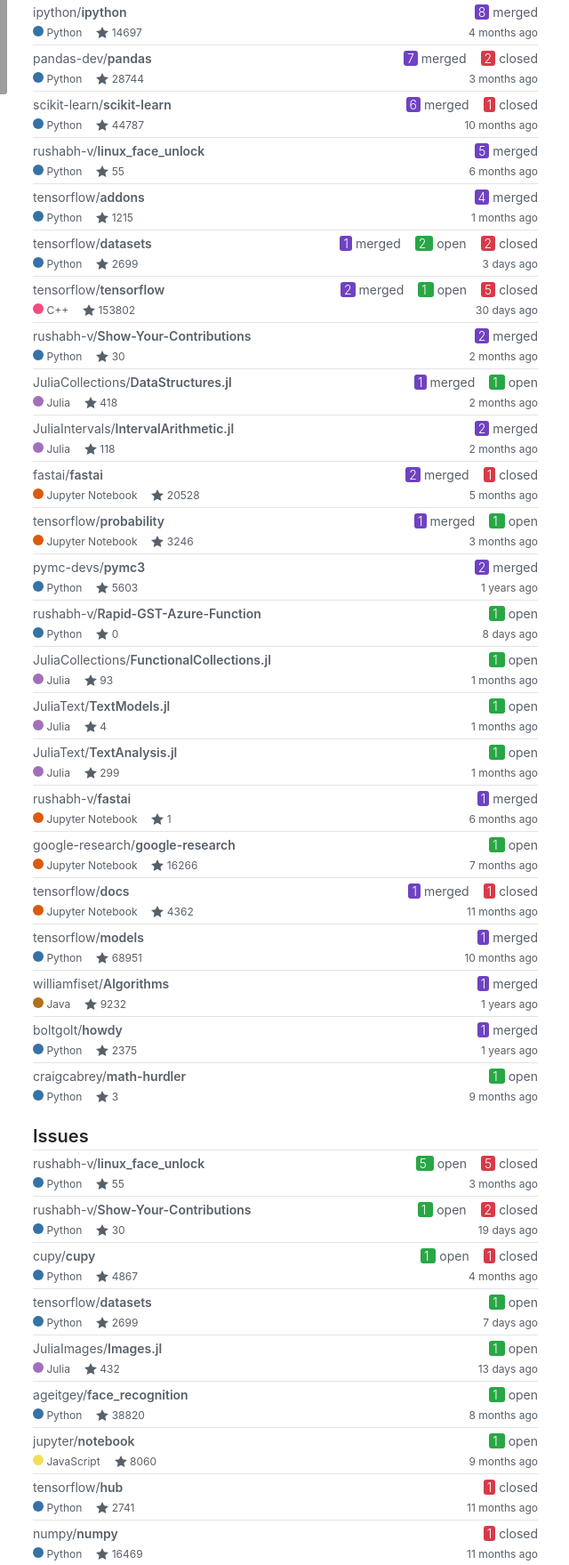
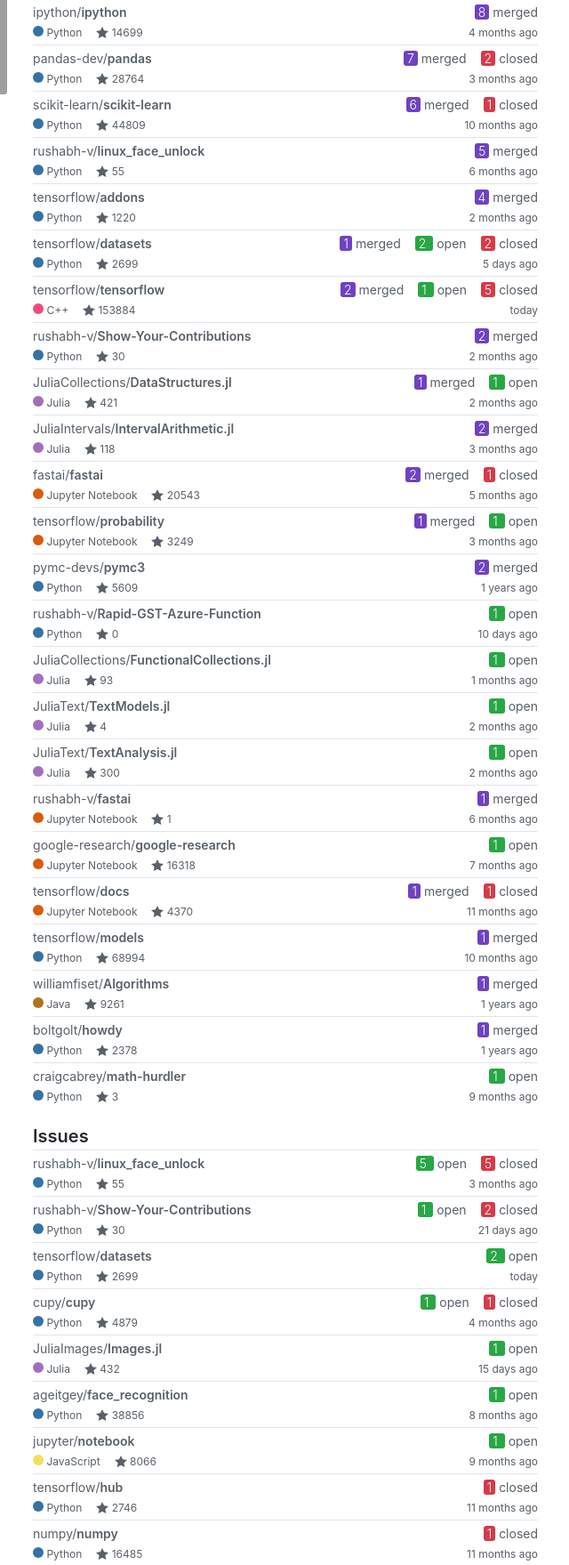
Before and after one commit to rushabh-v/rushabh-v.github.io, a plain HTML site: page contributions.html in a window 1280 px wide. Shown: the part 156-1915 px from the top of the page at 89% size, without its empty margins (422-1062 px from the left). Drawn offline with Linux system fonts and the light colour scheme; grey boxes are pictures that could not be loaded.

Commit message:
Update resources

```diff
--- a/contributions.html
+++ b/contributions.html
@@ -109,7 +109,7 @@ fieldset{padding:0;margin:0;border:0}label{font-weight:600}.form-control,.form-s
                         <path fill-rule="evenodd"
                             d="M14 6l-4.9-.64L7 1 4.9 5.36 0 6l3.6 3.26L2.67 14 7 11.67 11.33 14l-.93-4.74L14 6z">
                         </path>
-                    </svg>&nbsp;4867</div>
+                    </svg>&nbsp;4879</div>
             </div>
             <div class="f6 mt-1">10 months ago</div>
         </div>
@@ -135,7 +135,7 @@ fieldset{padding:0;margin:0;border:0}label{font-weight:600}.form-control,.form-s
                         <path fill-rule="evenodd"
                             d="M14 6l-4.9-.64L7 1 4.9 5.36 0 6l3.6 3.26L2.67 14 7 11.67 11.33 14l-.93-4.74L14 6z">
                         </path>
-                    </svg>&nbsp;14697</div>
+                    </svg>&nbsp;14699</div>
             </div>
             <div class="f6 mt-1">4 months ago</div>
         </div>
@@ -164,7 +164,7 @@ fieldset{padding:0;margin:0;border:0}label{font-weight:600}.form-control,.form-s
                         <path fill-rule="evenodd"
                             d="M14 6l-4.9-.64L7 1 4.9 5.36 0 6l3.6 3.26L2.67 14 7 11.67 11.33 14l-.93-4.74L14 6z">
                         </path>
-                    </svg>&nbsp;28744</div>
+                    </svg>&nbsp;28764</div>
             </div>
             <div class="f6 mt-1">3 months ago</div>
         </div>
@@ -193,7 +193,7 @@ fieldset{padding:0;margin:0;border:0}label{font-weight:600}.form-control,.form-s
                         <path fill-rule="evenodd"
                             d="M14 6l-4.9-.64L7 1 4.9 5.36 0 6l3.6 3.26L2.67 14 7 11.67 11.33 14l-.93-4.74L14 6z">
                         </path>
-                    </svg>&nbsp;44787</div>
+                    </svg>&nbsp;44809</div>
             </div>
             <div class="f6 mt-1">10 months ago</div>
         </div>
@@ -245,9 +245,9 @@ fieldset{padding:0;margin:0;border:0}label{font-weight:600}.form-control,.form-s
                         <path fill-rule="evenodd"
                             d="M14 6l-4.9-.64L7 1 4.9 5.36 0 6l3.6 3.26L2.67 14 7 11.67 11.33 14l-.93-4.74L14 6z">
                         </path>
-                    </svg>&nbsp;1215</div>
+                    </svg>&nbsp;1220</div>
             </div>
-            <div class="f6 mt-1">1 months ago</div>
+            <div class="f6 mt-1">2 months ago</div>
         </div>
     </div>
         <div class="border-top py-1">
@@ -280,7 +280,7 @@ fieldset{padding:0;margin:0;border:0}label{font-weight:600}.form-control,.form-s
                         </path>
                     </svg>&nbsp;2699</div>
             </div>
-            <div class="f6 mt-1">3 days ago</div>
+            <div class="f6 mt-1">5 days ago</div>
         </div>
     </div>
         <div class="border-top py-1">
@@ -311,9 +311,9 @@ fieldset{padding:0;margin:0;border:0}label{font-weight:600}.form-control,.form-s
                         <path fill-rule="evenodd"
                             d="M14 6l-4.9-.64L7 1 4.9 5.36 0 6l3.6 3.26L2.67 14 7 11.67 11.33 14l-.93-4.74L14 6z">
                         </path>
-                    </svg>&nbsp;153802</div>
+                    </svg>&nbsp;153884</div>
             </div>
-            <div class="f6 mt-1">30 days ago</div>
+            <div class="f6 mt-1">today</div>
         </div>
     </div>
         <div class="border-top py-1">
@@ -367,7 +367,7 @@ fieldset{padding:0;margin:0;border:0}label{font-weight:600}.form-control,.form-s
                         <path fill-rule="evenodd"
                             d="M14 6l-4.9-.64L7 1 4.9 5.36 0 6l3.6 3.26L2.67 14 7 11.67 11.33 14l-.93-4.74L14 6z">
                         </path>
-                    </svg>&nbsp;418</div>
+                    </svg>&nbsp;421</div>
             </div>
             <div class="f6 mt-1">2 months ago</div>
         </div>
@@ -395,7 +395,7 @@ fieldset{padding:0;margin:0;border:0}label{font-weight:600}.form-control,.form-s
                         </path>
                     </svg>&nbsp;118</div>
             </div>
-            <div class="f6 mt-1">2 months ago</div>
+            <div class="f6 mt-1">3 months ago</div>
         </div>
     </div>
         <div class="border-top py-1">
@@ -422,7 +422,7 @@ fieldset{padding:0;margin:0;border:0}label{font-weight:600}.form-control,.form-s
                         <path fill-rule="evenodd"
                             d="M14 6l-4.9-.64L7 1 4.9 5.36 0 6l3.6 3.26L2.67 14 7 11.67 11.33 14l-.93-4.74L14 6z">
                         </path>
-                    </svg>&nbsp;20528</div>
+                    </svg>&nbsp;20543</div>
             </div>
             <div class="f6 mt-1">5 months ago</div>
         </div>
@@ -452,7 +452,7 @@ fieldset{padding:0;margin:0;border:0}label{font-weight:600}.form-control,.form-s
                         <path fill-rule="evenodd"
                             d="M14 6l-4.9-.64L7 1 4.9 5.36 0 6l3.6 3.26L2.67 14 7 11.67 11.33 14l-.93-4.74L14 6z">
                         </path>
-                    </svg>&nbsp;3246</div>
+                    </svg>&nbsp;3249</div>
             </div>
             <div class="f6 mt-1">3 months ago</div>
         </div>
@@ -478,7 +478,7 @@ fieldset{padding:0;margin:0;border:0}label{font-weight:600}.form-control,.form-s
                         <path fill-rule="evenodd"
                             d="M14 6l-4.9-.64L7 1 4.9 5.36 0 6l3.6 3.26L2.67 14 7 11.67 11.33 14l-.93-4.74L14 6z">
                         </path>
-                    </svg>&nbsp;5603</div>
+                    </svg>&nbsp;5609</div>
             </div>
             <div class="f6 mt-1">1 years ago</div>
         </div>
@@ -506,7 +506,7 @@ fieldset{padding:0;margin:0;border:0}label{font-weight:600}.form-control,.form-s
                         </path>
                     </svg>&nbsp;0</div>
             </div>
-            <div class="f6 mt-1">8 days ago</div>
+            <div class="f6 mt-1">10 days ago</div>
         </div>
     </div>
         <div class="border-top py-1">
@@ -558,7 +558,7 @@ fieldset{padding:0;margin:0;border:0}label{font-weight:600}.form-control,.form-s
                         </path>
                     </svg>&nbsp;4</div>
             </div>
-            <div class="f6 mt-1">1 months ago</div>
+            <div class="f6 mt-1">2 months ago</div>
         </div>
     </div>
         <div class="border-top py-1">
@@ -582,9 +582,9 @@ fieldset{padding:0;margin:0;border:0}label{font-weight:600}.form-control,.form-s
                         <path fill-rule="evenodd"
                             d="M14 6l-4.9-.64L7 1 4.9 5.36 0 6l3.6 3.26L2.67 14 7 11.67 11.33 14l-.93-4.74L14 6z">
                         </path>
-                    </svg>&nbsp;299</div>
+                    </svg>&nbsp;300</div>
             </div>
-            <div class="f6 mt-1">1 months ago</div>
+            <div class="f6 mt-1">2 months ago</div>
         </div>
     </div>
         <div class="border-top py-1">
@@ -634,7 +634,7 @@ fieldset{padding:0;margin:0;border:0}label{font-weight:600}.form-control,.form-s
                         <path fill-rule="evenodd"
                             d="M14 6l-4.9-.64L7 1 4.9 5.36 0 6l3.6 3.26L2.67 14 7 11.67 11.33 14l-.93-4.74L14 6z">
                         </path>
-                    </svg>&nbsp;16266</div>
+                    </svg>&nbsp;16318</div>
             </div>
             <div class="f6 mt-1">7 months ago</div>
         </div>
@@ -663,7 +663,7 @@ fieldset{padding:0;margin:0;border:0}label{font-weight:600}.form-control,.form-s
                         <path fill-rule="evenodd"
                             d="M14 6l-4.9-.64L7 1 4.9 5.36 0 6l3.6 3.26L2.67 14 7 11.67 11.33 14l-.93-4.74L14 6z">
                         </path>
-                    </svg>&nbsp;4362</div>
+                    </svg>&nbsp;4370</div>
             </div>
             <div class="f6 mt-1">11 months ago</div>
         </div>
@@ -689,7 +689,7 @@ fieldset{padding:0;margin:0;border:0}label{font-weight:600}.form-control,.form-s
                         <path fill-rule="evenodd"
                             d="M14 6l-4.9-.64L7 1 4.9 5.36 0 6l3.6 3.26L2.67 14 7 11.67 11.33 14l-.93-4.74L14 6z">
                         </path>
-                    </svg>&nbsp;68951</div>
+                    </svg>&nbsp;68994</div>
             </div>
             <div class="f6 mt-1">10 months ago</div>
         </div>
@@ -715,7 +715,7 @@ fieldset{padding:0;margin:0;border:0}label{font-weight:600}.form-control,.form-s
                         <path fill-rule="evenodd"
                             d="M14 6l-4.9-.64L7 1 4.9 5.36 0 6l3.6 3.26L2.67 14 7 11.67 11.33 14l-.93-4.74L14 6z">
                         </path>
-                    </svg>&nbsp;9232</div>
+                    </svg>&nbsp;9261</div>
             </div>
             <div class="f6 mt-1">1 years ago</div>
         </div>
@@ -741,7 +741,7 @@ fieldset{padding:0;margin:0;border:0}label{font-weight:600}.form-control,.form-s
                         <path fill-rule="evenodd"
                             d="M14 6l-4.9-.64L7 1 4.9 5.36 0 6l3.6 3.26L2.67 14 7 11.67 11.33 14l-.93-4.74L14 6z">
                         </path>
-                    </svg>&nbsp;2375</div>
+                    </svg>&nbsp;2378</div>
             </div>
             <div class="f6 mt-1">1 years ago</div>
         </div>
@@ -827,7 +827,33 @@ fieldset{padding:0;margin:0;border:0}label{font-weight:600}.form-control,.form-s
                         </path>
                     </svg>&nbsp;30</div>
             </div>
-            <div class="f6 mt-1">19 days ago</div>
+            <div class="f6 mt-1">21 days ago</div>
+        </div>
+    </div>
+        <div class="border-top py-1">
+        <div class="d-flex flex-justify-between text-gray">
+        <div><a target="_blank" class="link-gray no-underline"
+        href="https://github.com/tensorflow/datasets"><span>tensorflow</span>/<span
+        class="text-bold">datasets</span></a></div>
+        <div class="d-inline-flex flex-justify-end">
+            <div><a target="_blank" class="link-gray no-underline"
+            href=https://github.com/search?q=is%3Aissue+repo%3Atensorflow%2Fdatasets+author%3Arushabh-v+is%3Aopen
+            style="cursor: pointer;"><span class="counter open">2
+            </span>&nbsp;open</a></div>
+        </div>
+        </div>
+        <div class="d-flex flex-justify-between text-gray">
+            <div class="d-inline-flex">
+                <div class="f6 flex-items-center mr-3 mt-1"><span class="repository-language"
+                        style="background-color: rgb(53, 114, 165);"></span>&nbsp;Python</div>
+                <div class="repository-stars"><svg xmlns="http://www.w3.org/2000/svg" width="14" height="16"
+                        viewBox="0 0 14 16">
+                        <path fill-rule="evenodd"
+                            d="M14 6l-4.9-.64L7 1 4.9 5.36 0 6l3.6 3.26L2.67 14 7 11.67 11.33 14l-.93-4.74L14 6z">
+                        </path>
+                    </svg>&nbsp;2699</div>
+            </div>
+            <div class="f6 mt-1">today</div>
         </div>
     </div>
         <div class="border-top py-1">
@@ -854,35 +880,9 @@ fieldset{padding:0;margin:0;border:0}label{font-weight:600}.form-control,.form-s
                         <path fill-rule="evenodd"
                             d="M14 6l-4.9-.64L7 1 4.9 5.36 0 6l3.6 3.26L2.67 14 7 11.67 11.33 14l-.93-4.74L14 6z">
                         </path>
-                    </svg>&nbsp;4867</div>
+                    </svg>&nbsp;4879</div>
             </div>
             <div class="f6 mt-1">4 months ago</div>
-        </div>
-    </div>
-        <div class="border-top py-1">
-        <div class="d-flex flex-justify-between text-gray">
-        <div><a target="_blank" class="link-gray no-underline"
-        href="https://github.com/tensorflow/datasets"><span>tensorflow</span>/<span
-        class="text-bold">datasets</span></a></div>
-        <div class="d-inline-flex flex-justify-end">
-            <div><a target="_blank" class="link-gray no-underline"
-            href=https://github.com/search?q=is%3Aissue+repo%3Atensorflow%2Fdatasets+author%3Arushabh-v+is%3Aopen
-            style="cursor: pointer;"><span class="counter open">1
-            </span>&nbsp;open</a></div>
-        </div>
-        </div>
-        <div class="d-flex flex-justify-between text-gray">
-            <div class="d-inline-flex">
-                <div class="f6 flex-items-center mr-3 mt-1"><span class="repository-language"
-                        style="background-color: rgb(53, 114, 165);"></span>&nbsp;Python</div>
-                <div class="repository-stars"><svg xmlns="http://www.w3.org/2000/svg" width="14" height="16"
-                        viewBox="0 0 14 16">
-                        <path fill-rule="evenodd"
-                            d="M14 6l-4.9-.64L7 1 4.9 5.36 0 6l3.6 3.26L2.67 14 7 11.67 11.33 14l-.93-4.74L14 6z">
-                        </path>
-                    </svg>&nbsp;2699</div>
-            </div>
-            <div class="f6 mt-1">7 days ago</div>
         </div>
     </div>
         <div class="border-top py-1">
@@ -908,7 +908,7 @@ fieldset{padding:0;margin:0;border:0}label{font-weight:600}.form-control,.form-s
                         </path>
                     </svg>&nbsp;432</div>
             </div>
-            <div class="f6 mt-1">13 days ago</div>
+            <div class="f6 mt-1">15 days ago</div>
         </div>
     </div>
         <div class="border-top py-1">
@@ -932,7 +932,7 @@ fieldset{padding:0;margin:0;border:0}label{font-weight:600}.form-control,.form-s
                         <path fill-rule="evenodd"
                             d="M14 6l-4.9-.64L7 1 4.9 5.36 0 6l3.6 3.26L2.67 14 7 11.67 11.33 14l-.93-4.74L14 6z">
                         </path>
-                    </svg>&nbsp;38820</div>
+                    </svg>&nbsp;38856</div>
             </div>
             <div class="f6 mt-1">8 months ago</div>
         </div>
@@ -958,7 +958,7 @@ fieldset{padding:0;margin:0;border:0}label{font-weight:600}.form-control,.form-s
                         <path fill-rule="evenodd"
                             d="M14 6l-4.9-.64L7 1 4.9 5.36 0 6l3.6 3.26L2.67 14 7 11.67 11.33 14l-.93-4.74L14 6z">
                         </path>
-                    </svg>&nbsp;8060</div>
+                    </svg>&nbsp;8066</div>
             </div>
             <div class="f6 mt-1">9 months ago</div>
         </div>
@@ -983,7 +983,7 @@ fieldset{padding:0;margin:0;border:0}label{font-weight:600}.form-control,.form-s
                         <path fill-rule="evenodd"
                             d="M14 6l-4.9-.64L7 1 4.9 5.36 0 6l3.6 3.26L2.67 14 7 11.67 11.33 14l-.93-4.74L14 6z">
                         </path>
-                    </svg>&nbsp;2741</div>
+                    </svg>&nbsp;2746</div>
             </div>
             <div class="f6 mt-1">11 months ago</div>
         </div>
@@ -1008,7 +1008,7 @@ fieldset{padding:0;margin:0;border:0}label{font-weight:600}.form-control,.form-s
                         <path fill-rule="evenodd"
                             d="M14 6l-4.9-.64L7 1 4.9 5.36 0 6l3.6 3.26L2.67 14 7 11.67 11.33 14l-.93-4.74L14 6z">
                         </path>
-                    </svg>&nbsp;16469</div>
+                    </svg>&nbsp;16485</div>
             </div>
             <div class="f6 mt-1">11 months ago</div>
         </div>
@@ -1033,7 +1033,7 @@ fieldset{padding:0;margin:0;border:0}label{font-weight:600}.form-control,.form-s
                         <path fill-rule="evenodd"
                             d="M14 6l-4.9-.64L7 1 4.9 5.36 0 6l3.6 3.26L2.67 14 7 11.67 11.33 14l-.93-4.74L14 6z">
                         </path>
-                    </svg>&nbsp;153802</div>
+                    </svg>&nbsp;153884</div>
             </div>
             <div class="f6 mt-1">11 months ago</div>
         </div>
@@ -1058,7 +1058,7 @@ fieldset{padding:0;margin:0;border:0}label{font-weight:600}.form-control,.form-s
                         <path fill-rule="evenodd"
                             d="M14 6l-4.9-.64L7 1 4.9 5.36 0 6l3.6 3.26L2.67 14 7 11.67 11.33 14l-.93-4.74L14 6z">
                         </path>
-                    </svg>&nbsp;28744</div>
+                    </svg>&nbsp;28764</div>
             </div>
             <div class="f6 mt-1">1 years ago</div>
         </div>
@@ -1083,7 +1083,7 @@ fieldset{padding:0;margin:0;border:0}label{font-weight:600}.form-control,.form-s
                         <path fill-rule="evenodd"
                             d="M14 6l-4.9-.64L7 1 4.9 5.36 0 6l3.6 3.26L2.67 14 7 11.67 11.33 14l-.93-4.74L14 6z">
                         </path>
-                    </svg>&nbsp;20528</div>
+                    </svg>&nbsp;20543</div>
             </div>
             <div class="f6 mt-1">1 years ago</div>
         </div>
```
Also changed, not shown: contributions.png, 1 other file.
